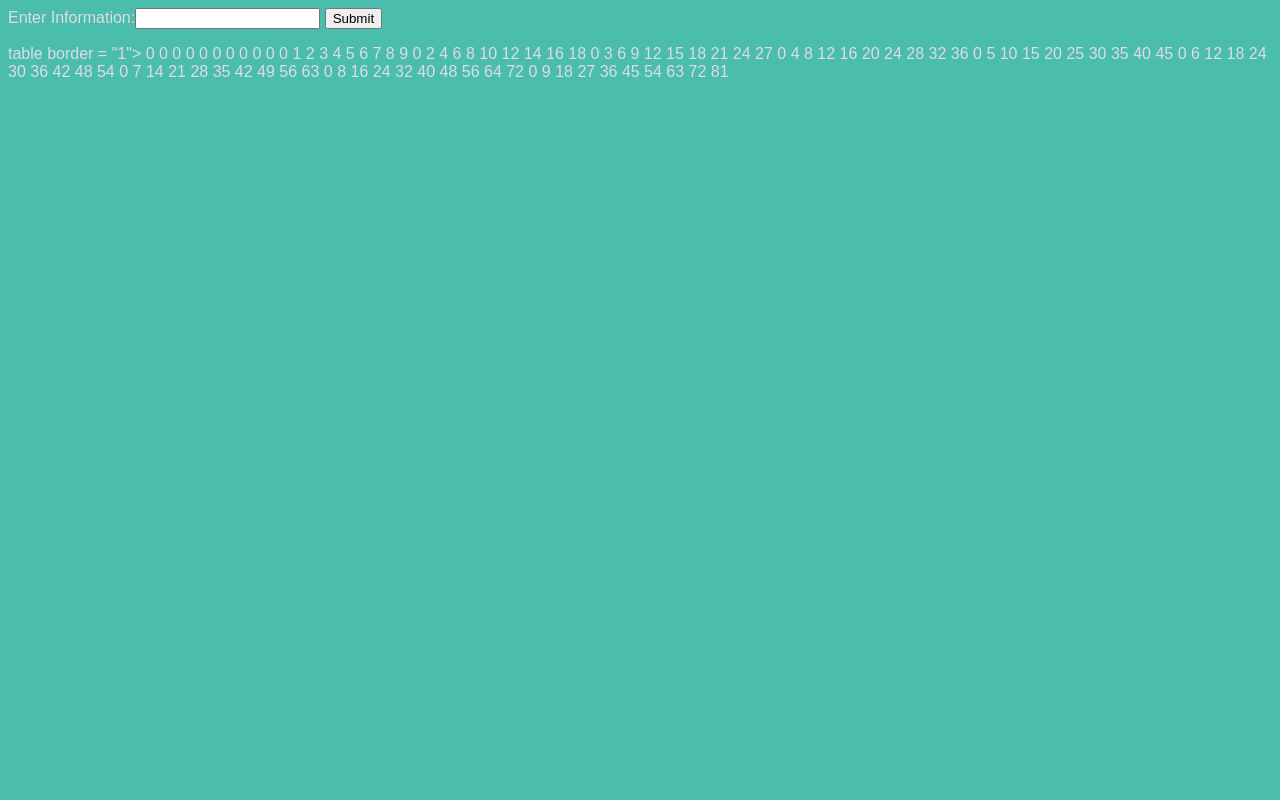
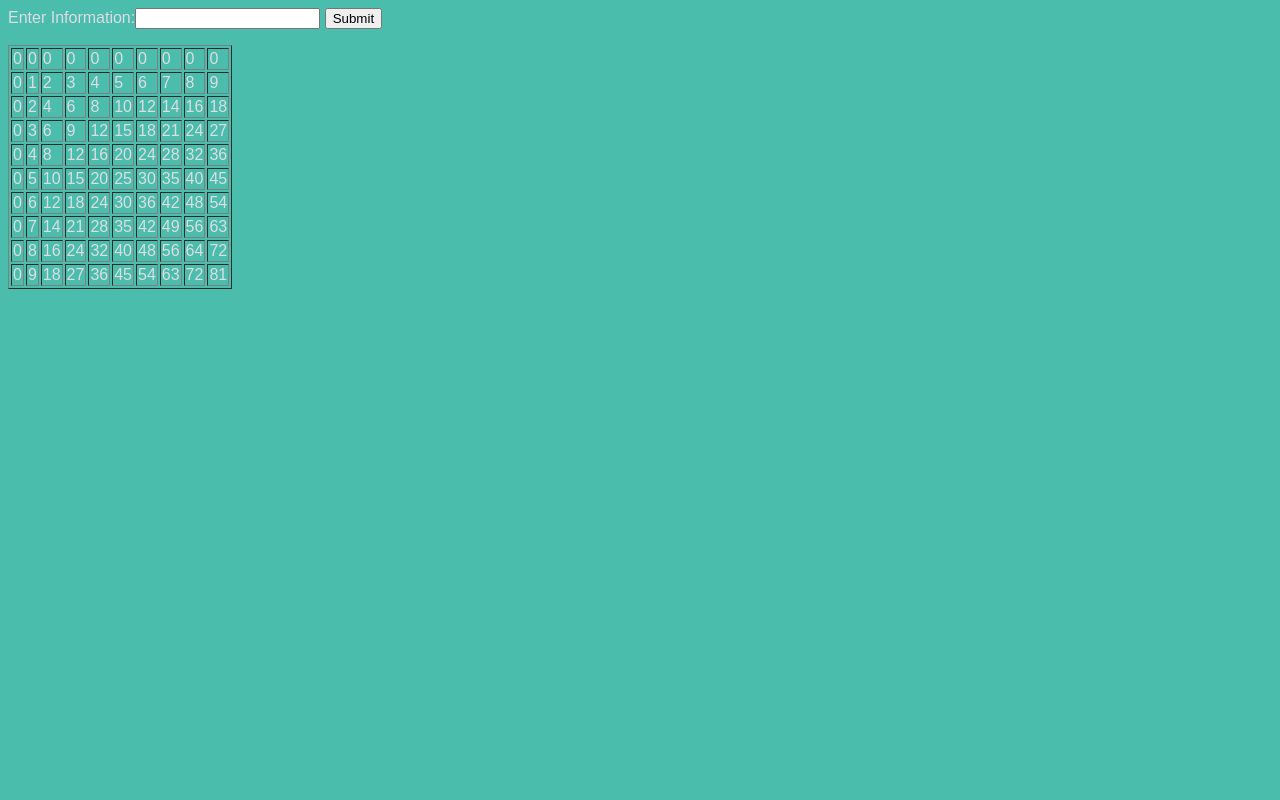
Before and after one commit to hinklej/CSCI-400-Cloud-Computing, a PHP site: page /table.php in a window 1280 px wide. Run offline with PHP 8.4, Linux system fonts and the light colour scheme.

Commit message:
fixed table.php border

```diff
--- a/table.php
+++ b/table.php
@@ -18,7 +18,7 @@ if( isset($_POST['info'])) {
    $size = $_POST['info'];
 }
 
-echo 'table border = "1">',"\n";
+echo '<table border = "1">',"\n";
 for($y = 0; $y < $size; $y++) {
  	echo "<tr>\n";
 	for($x = 0; $x < $size; $x++) {
```
